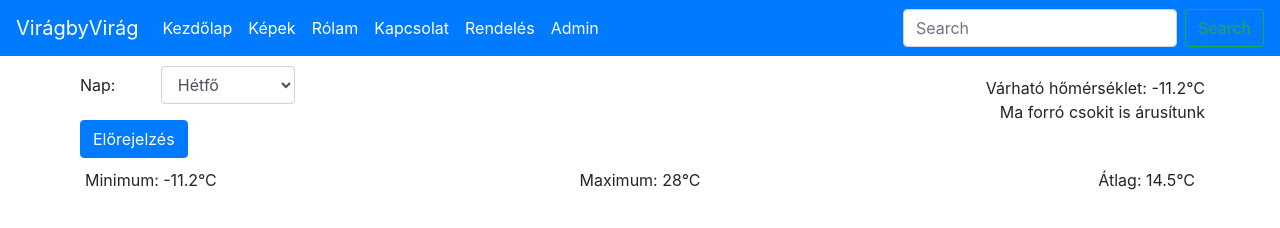
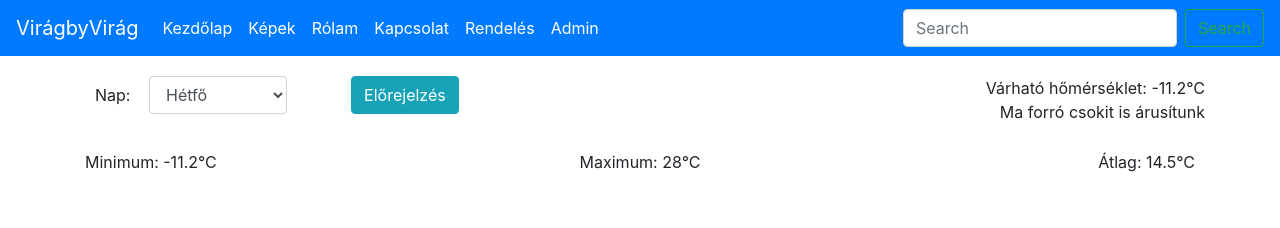
Before and after one commit to zvasarhelyi/zvasarhelyi.github.io, a plain HTML site: page pages/index.html in a window 1280 px wide. Drawn offline with Linux system fonts and the light colour scheme.

Commit message:
Index.html updates

```diff
--- /dev/null
+++ b/css/admin.css
@@ -0,0 +1,2 @@
+h3 {margin: 20px 0 10px 0;}
+#saveForm {margin: 0 0 20px 0;}
--- a/css/weather.css
+++ b/css/weather.css
@@ -1,6 +1,7 @@
 #temperature {padding: 10px;
 text-align: right;}
-#day { width: 35%;}
+#day { width: 50%;}
 #weather-info {padding: 10px;}
 #max-temp {text-align: center;}
 #avg-temp {text-align: right;}
+#daySelect {margin: 10px;}
--- a/js/weather.js
+++ b/js/weather.js
@@ -27,7 +27,7 @@ window.onload = weatherInfo();
 
 function minTemperature() {
     let min = temperatures.length != 0 ? temperatures[0] : 0;
-    for (let i = 1; i < temperatures.length; i++) {
+    for (let i = 0; i < temperatures.length; i++) {
         if (temperatures[i] < min) {
             min = temperatures[i];
         }
@@ -37,7 +37,7 @@ function minTemperature() {
 
 function maxTemperature() {
     let max = temperatures.length != 0 ? temperatures[0] : 0;
-    for (let i = 1; i < temperatures.length; i++) {
+    for (let i = 0; i < temperatures.length; i++) {
         if (temperatures[i] > max) {
             max = temperatures[i];
         }
--- a/pages/index.html
+++ b/pages/index.html
@@ -46,9 +46,10 @@
     </nav>
     <div id="weather-info" class="container">
         <div class="row">
-            <div class="col-4">
+            <div class="col-5">
                 <form>
-                    <div class="form-group row">
+                    <div id="daySelect" class="form-row">
+                        <div class="form-group row col-8">
                             <label class="col-3 col-form-label" for="day">Nap:</label>
                             <select class="form-control" id="day" name="day">
                                 <option value="0">Hétfő</option>
@@ -60,10 +61,13 @@
                                 <option value="6">Vasánap</option>
                             </select>
                         </div>
-                    <button onclick="weatherInfo()" type="button" class="btn btn-primary">Előrejelzés</button>
+                        <div class="form-group col-4">
+                            <button onclick="weatherInfo()" type="button" class="btn btn-info">Előrejelzés</button>
+                        </div>
+                    </div>
                 </form>
             </div>
-            <div class="col-4"></div>
+            <div class="col-3"></div>
             <div id="temperature" class="col-4"></div>
         </div>
     </div>
```
Also changed, not shown: pages/admin.html (+2 -1 lines). Lines whose indentation alone changed are shown as unchanged.
